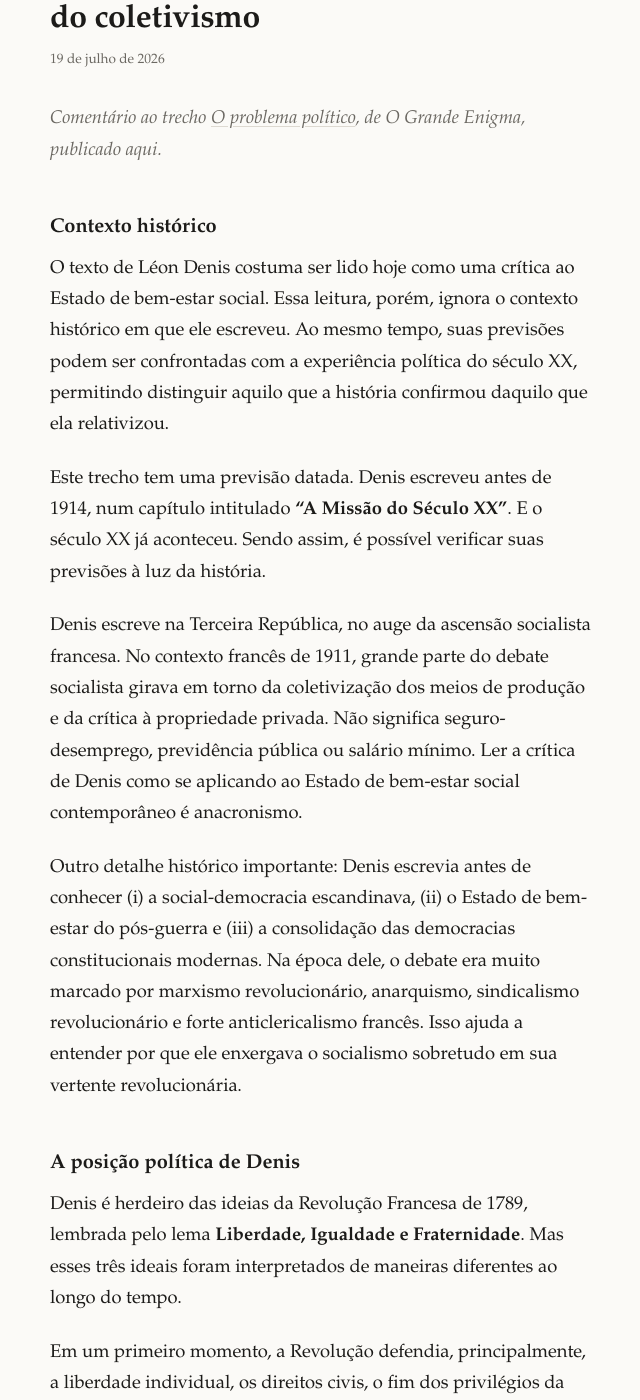
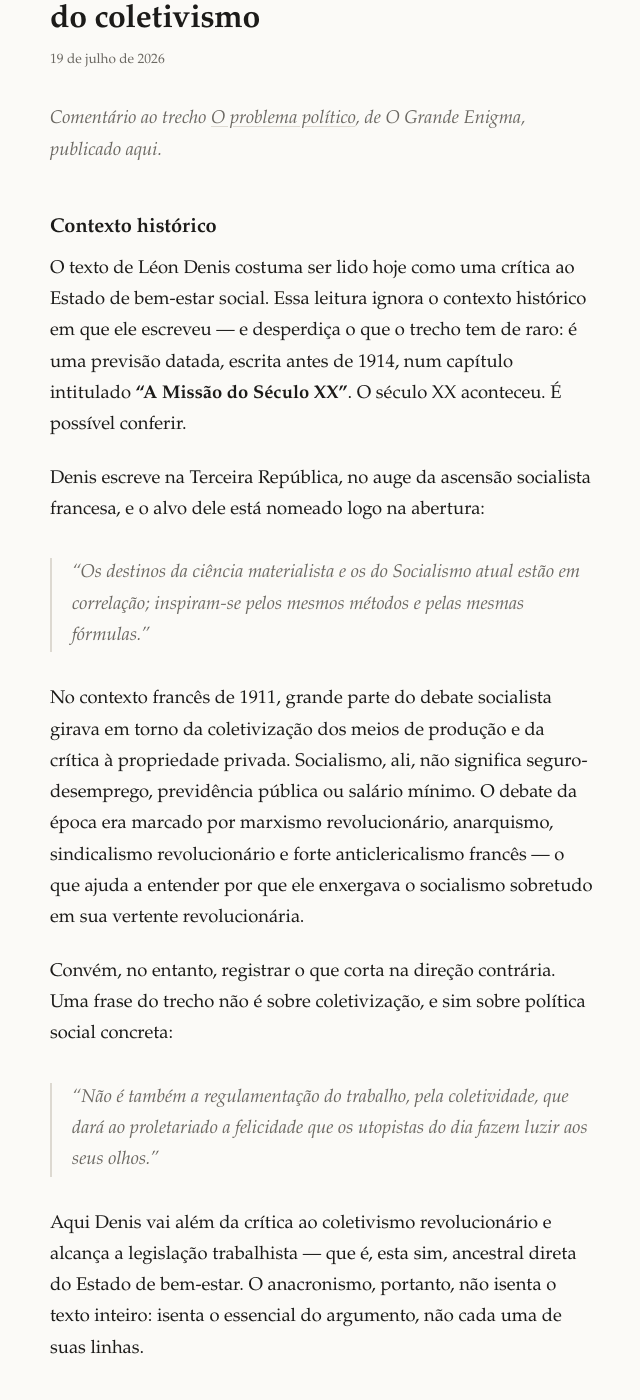
Before and after one commit to wfaquieri/singelas-referencias, a Jekyll site: the page built from _posts/2026-07-19-leon-denis-o-seculo-xx-e-os-limites-do-coletivismo.md, in a window 1280 px wide and 1400 px high, scrolled down 285 px. Shown: the whole window, without its empty margins (318-958 px from the left). Built offline with Jekyll 4.4.1, drawn with Linux system fonts in a browser that asks for light colours; some of the changed text lies outside the part shown.

Commit message:
Mais citacao do Denis; corta redundancias

```diff
--- a/_posts/2026-07-19-leon-denis-o-seculo-xx-e-os-limites-do-coletivismo.md
+++ b/_posts/2026-07-19-leon-denis-o-seculo-xx-e-os-limites-do-coletivismo.md
@@ -11,13 +11,19 @@ description: "Uma leitura histórica do texto político de Léon Denis: o que o
 
 ## Contexto histórico
 
-O texto de Léon Denis costuma ser lido hoje como uma crítica ao Estado de bem-estar social. Essa leitura, porém, ignora o contexto histórico em que ele escreveu. Ao mesmo tempo, suas previsões podem ser confrontadas com a experiência política do século XX, permitindo distinguir aquilo que a história confirmou daquilo que ela relativizou.
+O texto de Léon Denis costuma ser lido hoje como uma crítica ao Estado de bem-estar social. Essa leitura ignora o contexto histórico em que ele escreveu — e desperdiça o que o trecho tem de raro: é uma previsão datada, escrita antes de 1914, num capítulo intitulado **"A Missão do Século XX"**. O século XX aconteceu. É possível conferir.
 
-Este trecho tem uma previsão datada. Denis escreveu antes de 1914, num capítulo intitulado **"A Missão do Século XX"**. E o século XX já aconteceu. Sendo assim, é possível verificar suas previsões à luz da história.
+Denis escreve na Terceira República, no auge da ascensão socialista francesa, e o alvo dele está nomeado logo na abertura:
 
-Denis escreve na Terceira República, no auge da ascensão socialista francesa. No contexto francês de 1911, grande parte do debate socialista girava em torno da coletivização dos meios de produção e da crítica à propriedade privada. Não significa seguro-desemprego, previdência pública ou salário mínimo. Ler a crítica de Denis como se aplicando ao Estado de bem-estar social contemporâneo é anacronismo.
+> "Os destinos da ciência materialista e os do Socialismo atual estão em correlação; inspiram-se pelos mesmos métodos e pelas mesmas fórmulas."
 
-Outro detalhe histórico importante: Denis escrevia antes de conhecer (i) a social-democracia escandinava, (ii) o Estado de bem-estar do pós-guerra e (iii) a consolidação das democracias constitucionais modernas. Na época dele, o debate era muito marcado por marxismo revolucionário, anarquismo, sindicalismo revolucionário e forte anticlericalismo francês. Isso ajuda a entender por que ele enxergava o socialismo sobretudo em sua vertente revolucionária.
+No contexto francês de 1911, grande parte do debate socialista girava em torno da coletivização dos meios de produção e da crítica à propriedade privada. Socialismo, ali, não significa seguro-desemprego, previdência pública ou salário mínimo. O debate da época era marcado por marxismo revolucionário, anarquismo, sindicalismo revolucionário e forte anticlericalismo francês — o que ajuda a entender por que ele enxergava o socialismo sobretudo em sua vertente revolucionária.
+
+Convém, no entanto, registrar o que corta na direção contrária. Uma frase do trecho não é sobre coletivização, e sim sobre política social concreta:
+
+> "Não é também a regulamentação do trabalho, pela coletividade, que dará ao proletariado a felicidade que os utopistas do dia fazem luzir aos seus olhos."
+
+Aqui Denis vai além da crítica ao coletivismo revolucionário e alcança a legislação trabalhista — que é, esta sim, ancestral direta do Estado de bem-estar. O anacronismo, portanto, não isenta o texto inteiro: isenta o essencial do argumento, não cada uma de suas linhas.
 
 ## A posição política de Denis
 
@@ -25,31 +31,37 @@ Denis é herdeiro das ideias da Revolução Francesa de 1789, lembrada pelo lema
 
 Em um primeiro momento, a Revolução defendia, principalmente, a liberdade individual, os direitos civis, o fim dos privilégios da nobreza, a igualdade perante a lei e a livre iniciativa do cidadão. Por isso ele escreve:
 
-> "o próprio princípio da Revolução... essencialmente individualista"
+> "É preciso convir, a democracia socialista de nossos dias está em desacordo com o próprio princípio da Revolução. Esta era essencialmente individualista; queria dar a cada um a livre iniciativa de seus atos pessoais."
 
 Ou seja, Denis entende que o objetivo original da Revolução era libertar o indivíduo do poder absoluto do rei, da Igreja e da aristocracia, e não colocá-lo sob o controle de um Estado coletivo.
 
 ## As previsões
 
-Sobre suas previsões para o século XX, Denis acertou em parte.
+Denis acertou em parte, e a parte que acertou é sombria. Sua previsão é explícita:
 
-Onde o coletivismo foi levado às últimas consequências, ao olharmos retrospectivamente para a União Soviética de Stalin, a China de Mao, o Camboja de Pol Pot ou a Coreia do Norte, realmente houve situações em que o indivíduo foi subordinado ao Estado e ao partido. Nesses casos, falar em **"absorção da pessoa no todo social"** não parece exagerado.
+> "Vai ao coletivismo, isto é, à negação da pessoa humana e à sua absorção no todo social."
 
-Ou seja, Denis identificou um risco real que efetivamente se materializou em alguns regimes do século XX que aboliram a propriedade em nome da igualdade de fato.
+Ao olharmos retrospectivamente para a União Soviética de Stalin, a China de Mao, o Camboja de Pol Pot ou a Coreia do Norte, realmente houve situações em que o indivíduo foi subordinado ao Estado e ao partido. Nesses casos, falar em "absorção da pessoa no todo social" não parece exagerado: Denis identificou um risco real, que se materializou em regimes que aboliram a propriedade em nome da igualdade de fato.
 
-Ao mesmo tempo, o século XX também produziu outra experiência política. Países como Suécia, Noruega, Dinamarca, Alemanha, Holanda e outros ampliaram a proteção social, regulamentaram o trabalho e redistribuíram renda sem abolir as liberdades civis.
+Mas o século XX produziu também outra experiência, que ele não podia conhecer. Suécia, Noruega, Dinamarca, Alemanha, Holanda e outros ampliaram a proteção social, regulamentaram o trabalho e redistribuíram renda sem abolir as liberdades civis. A "regulamentação do trabalho, pela coletividade" foi adotada em larga escala sem produzir a absorção que ele temia.
 
 ## A ressalva
 
-Porém, cabe aqui uma ressalva.
+Porém, cabe aqui uma ressalva, e ela está na própria letra do texto:
 
-Denis usa a expressão **"tende a"**. Ele não escreve "necessariamente produzirá". Muitos autores do século XIX e início do século XX (como Tocqueville, Lord Acton e, mais tarde, Hayek) utilizavam argumentos semelhantes: não afirmavam que toda ampliação do Estado levaria inevitavelmente ao totalitarismo, mas que certas ideias continham riscos que poderiam se desenvolver sob determinadas condições.
+> "tende a nivelar as individualidades fortes, e a passar logicamente da igualdade de direito à igualdade de fato."
+
+Denis escreve **"tende a"** — não "necessariamente produzirá". Muitos autores do século XIX e início do século XX, como Tocqueville e, mais tarde, Hayek, utilizavam argumentos semelhantes: não afirmavam que toda ampliação do Estado levaria inevitavelmente ao totalitarismo, mas que certas ideias continham riscos que poderiam se desenvolver sob determinadas condições.
 
 ## Conclusão
 
-Em resumo, Denis identificou corretamente um risco, que se concretizou em alguns regimes. Porém, o século XX demonstrou que algumas sociedades conseguiram combinar proteção social, economia de mercado e liberdade política sem seguir o caminho que ele temia.
+O século XX rodou os dois experimentos. Um deu razão a Denis; o outro mostrou que proteção social, economia de mercado e liberdade política podem conviver sem seguir o caminho que ele temia.
 
-Denis não opõe liberdade à fraternidade: exige as duas, em equilíbrio.
+O que permanece de pé é a exigência do fecho:
+
+> "O homem livre na terra livre! Tal será o ideal social do futuro. Mas é preciso ter em conta a necessidade preliminar de outro fator — a **Fraternidade** — que só pela harmonia pode estar em equilíbrio com a liberdade."
+
+Denis não opõe liberdade à fraternidade: exige as duas, em equilíbrio. É uma exigência bem mais difícil do que a leitura que costuma se fazer dele.
 
 ## Denis, Kardec e Hume
 
```
